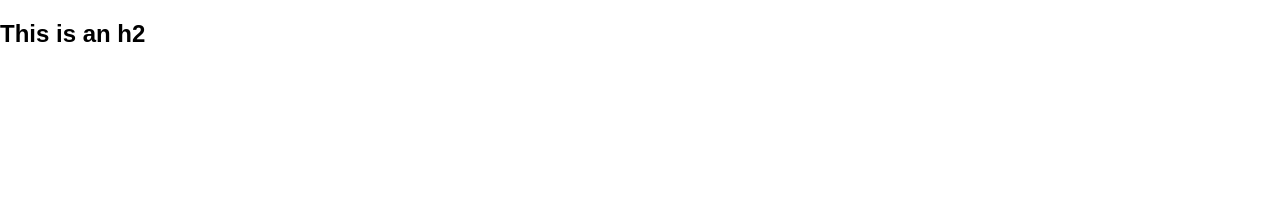
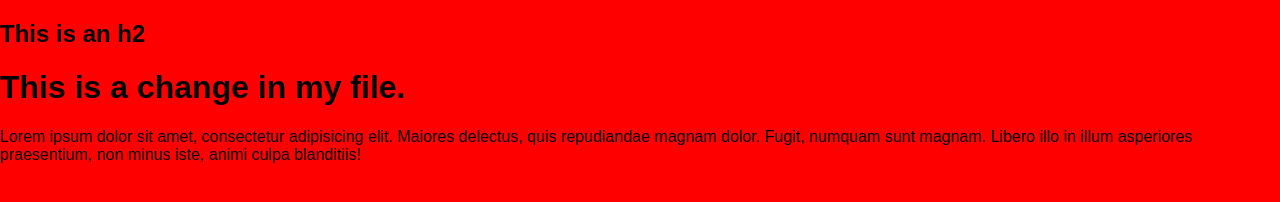
Before and after one commit to samanthalauren/commandlinegit, a plain HTML site: page index.html in a window 1280 px wide. Drawn offline with Linux system fonts and the light colour scheme.

Commit message:
changed some styling and markdown

```diff
--- a/index.html
+++ b/index.html
@@ -7,5 +7,7 @@
 </head>
 <body>
 	<h2>This is an h2</h2>
+	<h1>This is a change in my file. </h1>
+	<p>Lorem ipsum dolor sit amet, consectetur adipisicing elit. Maiores delectus, quis repudiandae magnam dolor. Fugit, numquam sunt magnam. Libero illo in illum asperiores praesentium, non minus iste, animi culpa blanditiis!</p>
 </body>
 </html>
--- a/styles/main.css
+++ b/styles/main.css
@@ -4,3 +4,8 @@ input[type=reset],input[type=submit]{-webkit-appearance:button;cursor:pointer;}b
 .clearfix:after {visibility: hidden; display: block; font-size: 0; content: " "; clear: both; height: 0; }
 
 * { -moz-box-sizing: border-box; -webkit-box-sizing: border-box; box-sizing: border-box; }
+
+
+body {
+	background: red;
+}
```
